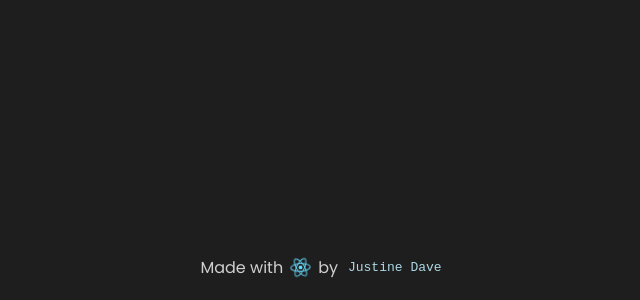
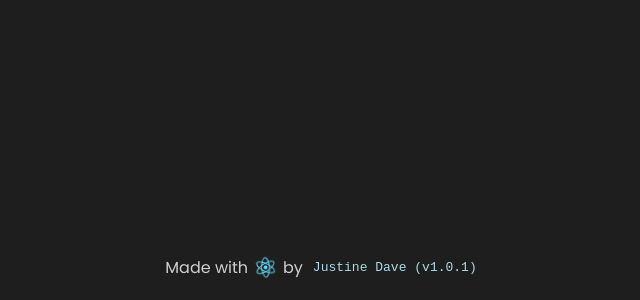
Before and after one commit to justineedev/Google-sign-in, a React (Create React App) app: page /GoogleCallback in a window 1280 px wide. Shown: the part 500-800 px from the top of the page, without its empty margins (319-959 px from the left). Built offline with nearby package versions, Linux system fonts and the light colour scheme.

Commit message:
Added version

```diff
--- a/src/components/Footer.js
+++ b/src/components/Footer.js
@@ -4,7 +4,7 @@ import logo from '../logo.svg';
 export default function Footer(){
     return(
         <footer className='footer'>
-            <p className='footer-p'>Made with <img className='icon' width={35} src={logo} alt="react"></img> by <pre>Justine Dave</pre></p>
+            <p className='footer-p'>Made with <img className='icon' width={35} src={logo} alt="react"></img> by <pre>Justine Dave (v1.0.1)</pre></p>
         </footer>
     )
 }
```
